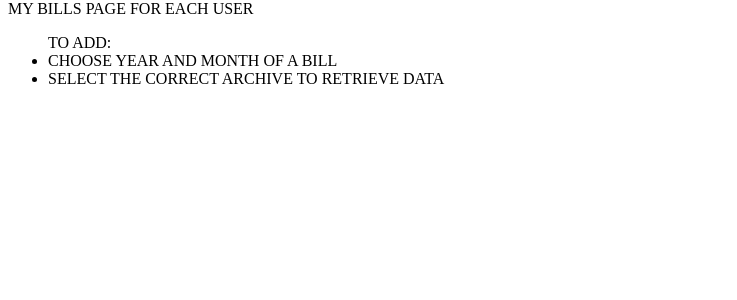
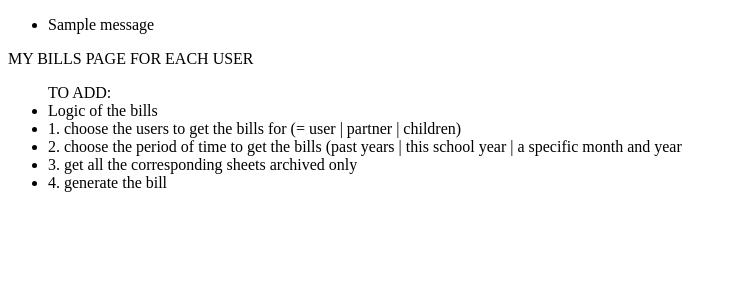
Before and after one commit to oliviersamin/colegio_andolino, a Django app: page /my-bills in a window 1280 px wide. Shown: the part 29-329 px from the top of the page, without its empty margins (0-737 px from the left). Run offline with Django 4.2, Linux system fonts and the light colour scheme; a user stored in the database is signed in; tables that the repository leaves empty hold one stand-in row (values such as "Sample post"); one stand-in notice (Sample message) is shown; data that the repository does not hold is empty.

Commit message:
1. updated my contribution page with validation forms rules 2. created messages of validation success and errors

```diff
--- a/andolina/school_site/templates/school_site/base.html
+++ b/andolina/school_site/templates/school_site/base.html
@@ -17,7 +17,17 @@
         <button class="banner_button"><a class="banner_text" href="{% url 'logout'%}  ">Logout</a></button>
 
     </header>
+
+    {% if messages %}
+        <ul class="messages">
+            {% for message in messages %}
+            <li{% if message.tags %} class="{{ message.tags }}"{% endif %}>{{ message }}</li>
+            {% endfor %}
+        </ul>
+    {% endif %}
+
     {% block content %}{% endblock %}
+
 {% else %}
     PAGE NOT AVAILABLE
 {% endif %}
--- a/andolina/school_site/templates/school_site/my_bills.html
+++ b/andolina/school_site/templates/school_site/my_bills.html
@@ -5,9 +5,11 @@
 MY BILLS PAGE FOR EACH USER
 
     <ul>TO ADD:
-        <li>CHOOSE YEAR AND MONTH OF A BILL</li>
-        <li>SELECT THE CORRECT ARCHIVE TO RETRIEVE DATA</li>
-
+        <li>Logic of the bills</li>
+        <li>1. choose the users to get the bills for (= user | partner | children)</li>
+        <li>2. choose the period of time to get the bills (past years | this school year | a specific month and year</li>
+        <li>3. get all the corresponding sheets archived only</li>
+        <li>4. generate the bill</li>
     </ul>
 
 {% else %}
--- a/andolina/school_site/urls.py
+++ b/andolina/school_site/urls.py
@@ -23,9 +23,6 @@ urlpatterns = [
     path('ask-delete-sheet/<int:sheet_id>', views.AskDeleteSheet.as_view(), name='ask_delete_sheet'),
     path('delete-sheet/<int:sheet_id>', views.DeleteSheet.as_view(), name='delete_sheet'),
     path('my-bills', views.MyBills.as_view(), name='my_bills'),
-    # form validation message pages
-    path('success', views.ValidationFormSuccess.as_view(), name='validation_success'),
-    path('error', views.ValidationFormError.as_view(), name='validation_error'),
 
 ]
 app_name = 'school_site'
--- a/andolina/school_site/views.py
+++ b/andolina/school_site/views.py
@@ -1,4 +1,5 @@
 import datetime
+from django.contrib import messages
 from django.shortcuts import redirect, render
 from django.views import generic, View
 from django.contrib.auth.models import User
@@ -89,6 +90,11 @@ class EditProfile(View):
 
     def post(self, request):
         form = ProfileForm(request.POST)
+        success_message = 'Your profile has been updated successfully'
+        error_messages = [
+            'At least one field of the form has not the proper input',
+            'Your profile has not been updated'
+        ]
         if form.is_valid():
             username_fields = [
                 'first_name',
@@ -127,8 +133,11 @@ class EditProfile(View):
                         update_group_fields_profile_form(parent=parent, field=key, new_data=new_data)
                 user.save()
                 parent.save()
-            return redirect('school_site:validation_success')
-        return redirect('school_site:validation_error')
+            messages.add_message(request, messages.SUCCESS, success_message)
+        else:
+            for message in error_messages:
+                messages.add_message(request, messages.ERROR, message)
+        return redirect('school_site:my_profile')
 
 
 class ChildrenActivities(View):
@@ -190,6 +199,11 @@ class EditChild(View):
 
     def post(self, request, child_id):
         form = EditChildForm(request.POST)
+        success_message = 'Your child profil has been updated successfully'
+        error_messages = [
+            'At least one field of the form has not the proper input',
+            'Your child profile has not been updated'
+        ]
         date_format = '%Y-%m-%d'
         if form.is_valid():
             child = Child.objects.get(pk=child_id)
@@ -203,15 +217,17 @@ class EditChild(View):
                 parent = Parent.objects.get(user=request.user)
                 parent.children.add(child)
                 parent.save()
-                return redirect('school_site:validation_success')
-
+                messages.add_message(request, messages.SUCCESS, success_message)
             else:
                 if child.birth_date != form.cleaned_data['birth_date']:
                     child.birth_date = form.cleaned_data['birth_date']
                     child.save()
-                    return redirect('school_site:validation_success')
-                return redirect('school_site:children_activities')
-        return redirect('school_site:validation_error')
+                    messages.add_message(request, messages.SUCCESS, success_message)
+        else:
+            for message in error_messages:
+                messages.add_message(request, messages.ERROR, message)
+
+        return redirect('school_site:children_activities')
 
 
 class MyActivities(View):
@@ -243,12 +259,20 @@ class CreateMyActivity(View):
 
     def post(self, request):
         form = MyActivity(request.POST)
+        success_message = 'The activity has been successfully created'
+        error_messages = [
+            'At least one field of the form has not the proper input',
+            'The activity has not been created'
+        ]
         if form.is_valid():
             activity = form.save(commit=False)
             activity.creator = request.user
             activity.save()
-            return redirect('school_site:validation_success')
-        return redirect('school_site:validation_error')
+            messages.add_message(request, messages.SUCCESS, success_message)
+        else:
+            for message in error_messages:
+                messages.add_message(request,messages.ERROR, message)
+        return redirect('school_site:my_activities')
 
 
 class EditActivity(View):
@@ -270,11 +294,19 @@ class EditActivity(View):
     def post(self, request, activity_id):
         form = self.form(request.POST)
         date_format = '%Y-%m-%d'
+        success_message = 'The activity has been successfully updated'
+        error_messages = [
+            'At least one field of the form has not the proper input',
+            'The activity has not been updated'
+        ]
         if form.is_valid():
             activity = Activity.objects.get(pk=activity_id)
             save_activity_form_fields(form, activity)
-            return redirect('school_site:validation_success')
-        return redirect('school_site:validation_error')
+            messages.add_message(request, messages.SUCCESS, success_message)
+        else:
+            for message in error_messages:
+                messages.add_message(request, messages.ERROR, message)
+        return redirect('school_site:my_activities')
 
 
 class EditActivityUsers(View):
@@ -299,7 +331,11 @@ class EditActivityUsers(View):
 
     def post(self, request, activity_id):
         form = self.form(request.POST)
-        date_format = '%Y-%m-%d'
+        success_message = 'The activity users have been successfully updated'
+        error_messages = [
+            'At least one field of the form has not the proper input',
+            'The activity users have not been updated'
+        ]
         if form.is_valid():
             activity = Activity.objects.get(pk=activity_id)
             if activity.public == 'parents':
@@ -313,51 +349,38 @@ class EditActivityUsers(View):
                     children_id.append(child.user.id)
                 activity.users.set(children_id)
             activity.save()
-            return redirect('school_site:validation_success')
-        return redirect('school_site:validation_error')
-
-
-class AddUsersToActivity(View):
-    template_name = 'school_site/add_users_to_activity.html'
-    form = CreateSheetForm
-
-    def get(self, request, sheet_id):
-        if request.user.is_authenticated:
-            headers_column, rows = users_and_dates_for_sheet_table(sheet_id)
-            sheet = Sheet.objects.get(id=sheet_id)
-            activity = sheet.activity
-            title = 'Presential sheet for '
-            subtitle = activity.name + ' - ' + activity.creator.user.get_full_name() + '/n' + str(sheet.year) + ' - ' + str(sheet.month)
-            dict_initial = set_initial_sheet_fields(sheet)
-            form = self.form(request.POST or None, initial=dict_initial)
-            context = {
-                'headers_column': headers_column,
-                'rows': rows,
-                'form': form,
-                'title': title + subtitle,
-                'selected_buttons': dict_initial['content']
-            }
-            return render(request, self.template_name, context=context)
-        return redirect('school_site:home')
-
-    def post(self, request, sheet_id):
-        form = self.form(request.POST)
-        if form.is_valid():
-            content = parse_checkboxes(request)[2:]
-            # activity = Activity.objects.get(pk=activity_id)
-            sheet = Sheet.objects.get(id=sheet_id)
-            sheet.year = form.cleaned_data['year']
-            sheet.month = form.cleaned_data['month']
-            sheet.activity_id = sheet.activity_id
-            sheet.content = {'on': content}
-            sheet.save()
-            return redirect('school_site:validation_success')
-        return redirect('school_site:validation_error')
+            messages.add_message(request, messages.SUCCESS, success_message)
+        else:
+            for message in error_messages:
+                messages.add_message(request, messages.ERROR, message)
+        return redirect('school_site:my_activities')
 
 
 class CreateSheet(View):
     template_name = 'school_site/create_sheet.html'
     form = CreateSheetForm
+
+    @staticmethod
+    def is_this_school_year_date(year, month):
+        now = datetime.datetime.now()
+        if year == now.year:
+            if now.month in range(9, 13):
+                if month in range(9, 13):
+                    return True
+                return False
+            elif now.month in range(1, 7):
+                if month in range(1, 7):
+                    return True
+                return False
+        elif year == now.year + 1:
+            if month in range(1, 7):
+                return True
+            return False
+        elif year == now.year - 1:
+            if month in range(9, 13):
+                return True
+            return False
+        return False
 
     def get(self, request, activity_id):
         if request.user.is_authenticated:
@@ -368,22 +391,32 @@ class CreateSheet(View):
 
     def post(self, request, activity_id):
         form = self.form(request.POST)
+        success_message = 'The sheet has been successfully created'
+        error_message_already_existing = 'This sheet already exists'
+        error_message_dates_error = [
+            'Only actual school dates can be used to create sheets',
+            'The sheet has not been created'
+        ]
         if form.is_valid():
             # validation to be sure no other sheet has already been created and saved for this activity year and month
             existing_sheet = Sheet.objects.filter(
                 year=form.cleaned_data['year']).filter(
                 month=form.cleaned_data['month']).filter(activity_id=activity_id).first()
             if not existing_sheet:
-                # creation of the new sheet
-                new_sheet = Sheet()
-                new_sheet.year = form.cleaned_data['year']
-                new_sheet.month = form.cleaned_data['month']
-                new_sheet.activity_id = activity_id
-                new_sheet.content = {}
-                new_sheet.save()
-                return redirect('school_site:validation_success')
-            return redirect('school_site:validation_error')
-        return redirect('school_site:validation_error')
+                if self.is_this_school_year_date(form.cleaned_data['year'], form.cleaned_data['month']):
+                    new_sheet = Sheet()
+                    new_sheet.year = form.cleaned_data['year']
+                    new_sheet.month = form.cleaned_data['month']
+                    new_sheet.activity_id = activity_id
+                    new_sheet.content = {}
+                    new_sheet.save()
+                    messages.add_message(request, messages.SUCCESS, success_message)
+                else:
+                    for message in error_message_dates_error:
+                        messages.add_message(request, messages.ERROR, message)
+            elif existing_sheet:
+                messages.add_message(request, messages.ERROR, error_message_already_existing)
+        return redirect('school_site:my_activities')
 
 
 class EditSheet(View):
@@ -414,6 +447,11 @@ class EditSheet(View):
 
     def post(self, request, sheet_id):
         form = self.form(request.POST)
+        success_message = 'The sheet has been successfully updated'
+        error_messages = [
+            'At least one field of the form has not the proper input',
+            'The sheet has not been updated'
+        ]
         if form.is_valid():
             content = parse_checkboxes(request)[2:]
             # activity = Activity.objects.get(pk=activity_id)
@@ -423,8 +461,10 @@ class EditSheet(View):
             sheet.activity_id = sheet.activity_id
             sheet.content = {'on': content}
             sheet.save()
-            return redirect('school_site:validation_success')
-        return redirect('school_site:validation_error')
+            messages.add_message(request, messages.SUCCESS, success_message)
+        else:
+            messages.add_message(request, messages.ERROR, error_messages)
+        return redirect('school_site:my_activities')
 
 
 class AskValidateSheet(View):
@@ -537,21 +577,3 @@ class MyBills(View):
         'activities': [{ ... }]}, ....]
         """
         pass
-
-
-class ValidationFormSuccess(View):
-    template_name = 'school_site/success_validation.html'
-    def get(self, request):
-        context = {}
-        if request.user.is_authenticated:
-            return render(request, self.template_name, context=context)
-        return redirect('school_site:home')
-
-
-class ValidationFormError(View):
-    template_name = 'school_site/error_validation.html'
-    def get(self, request):
-        context = {}
-        if request.user.is_authenticated:
-            return render(request, self.template_name, context=context)
-        return redirect('school_site:home')
--- a/andolina/v1/models/activity.py
+++ b/andolina/v1/models/activity.py
@@ -24,7 +24,7 @@ class Activity(models.Model):
     price_per_day = models.FloatField(blank=True, null=True)
     price_per_month = models.FloatField(blank=True, null=True)
     money_earned_by_school = models.FloatField(blank=True, null=True)
-    public = models.CharField(max_length=40, choices=PUBLIC_ACTIVITY, blank=True, null=True)
+    public = models.CharField(max_length=40, choices=PUBLIC_ACTIVITY, blank=False, null=True)
     comment_for_parent = models.TextField(blank=True, null=True)
     edit_permission = models.CharField(max_length=40, choices=PERMISSION_ACTIVITY_CHOICES, blank=True, null=True)
 
```
Also changed, not shown: andolina/school_site/templates/school_site/my_activities.html (+16 -0 lines), 1 other file. Lines whose indentation alone changed are shown as unchanged.
